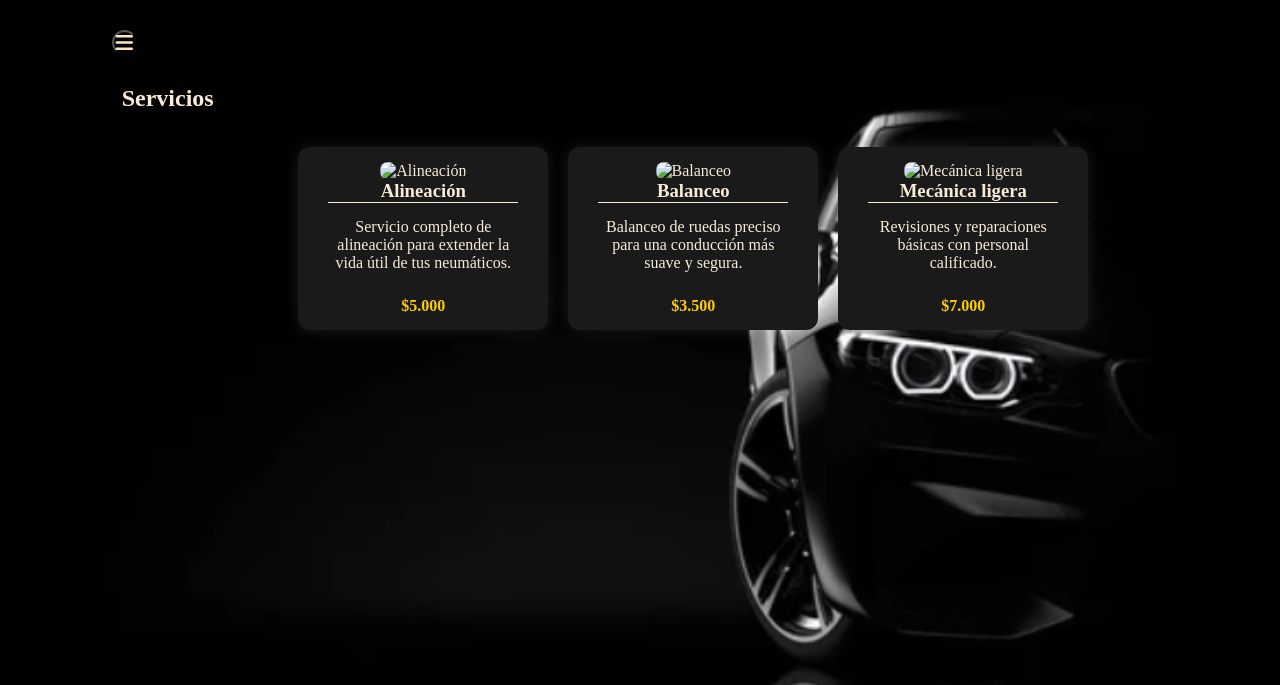
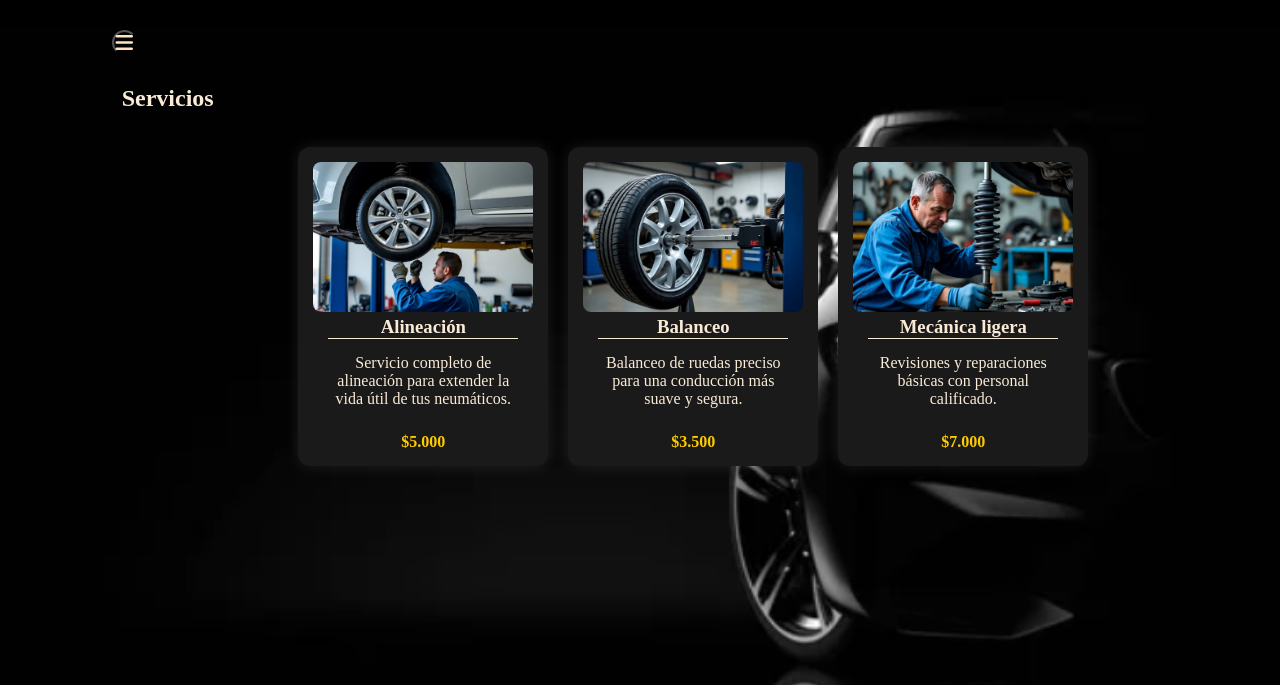
Before and after one commit to Isradelrojo/trabajo-practico, a plain HTML site: page servicios.html in a window 1280 px wide. Shown: the top 685 px of the page. Drawn offline with Linux system fonts and the light colour scheme.

Commit message:
agregado de las imagenes para la pagina de servicios

```diff
--- a/servicios.html
+++ b/servicios.html
@@ -100,19 +100,19 @@
     <h2>Servicios</h2>
     <div class="servicios_container">
         <div class="servicio_card">
-            <img src="media/alineacion.jpg" alt="Alineación">
+            <img src="media/alineacion.jpeg" alt="Alineación">
             <h3>Alineación</h3>
             <p>Servicio completo de alineación para extender la vida útil de tus neumáticos.</p>
             <span class="precio">$5.000</span>
         </div>
         <div class="servicio_card">
-            <img src="media/balanceo.jpg" alt="Balanceo">
+            <img src="media/balanceo.jpeg" alt="Balanceo">
             <h3>Balanceo</h3>
             <p>Balanceo de ruedas preciso para una conducción más suave y segura.</p>
             <span class="precio">$3.500</span>
         </div>
         <div class="servicio_card">
-            <img src="media/mecanica.jpg" alt="Mecánica ligera">
+            <img src="media/mecanica.jpeg" alt="Mecánica ligera">
             <h3>Mecánica ligera</h3>
             <p>Revisiones y reparaciones básicas con personal calificado.</p>
             <span class="precio">$7.000</span>
```
Also changed, not shown: registro.html (+1 -1 lines), js/index.js (indentation only), media/alineacion.jpeg (added), media/balanceo.jpeg (added), media/mecanica.jpeg (added), 1 other file.
